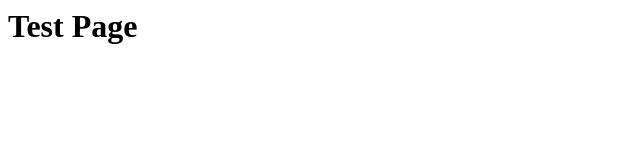
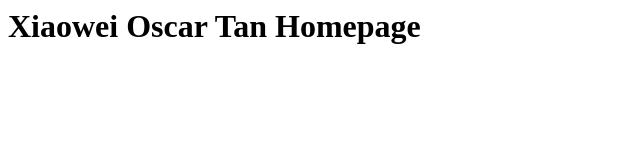
Before and after one commit to tarnlift/tarnlift.github.io, a plain HTML site: page index.html in a window 1280 px wide. Shown: the whole page, without its empty margins (0-640 px from the left). Drawn offline with Linux system fonts and the light colour scheme.

Commit message:
portfolio uploads

```diff
--- a/index.html
+++ b/index.html
@@ -1 +1 @@
-<h1>Test Page</h1>
+<h1>Xiaowei Oscar Tan Homepage</h1>
```
Also changed, not shown: 3 other files.
